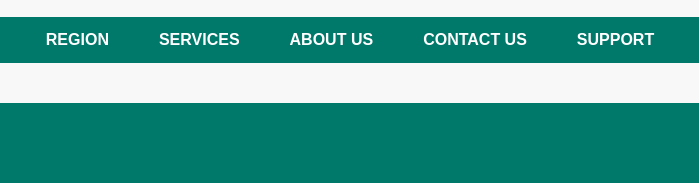
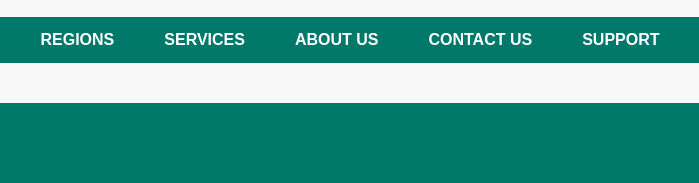
Before and after one commit to Roshan-x-arc/workers4u, a plain HTML site: page index.html in a window 1280 px wide. Shown: the part 197-380 px from the top of the page, 290-989 px from the left. Drawn offline with Linux system fonts and the light colour scheme.

Commit message:
Update index.html

```diff
--- a/index.html
+++ b/index.html
@@ -61,7 +61,7 @@
             <img src="photos/log.jpg.png" alt="Logo" class="logo">
             <nav>
                 <ul>
-                    <li><a href="index1.html">REGION</a></li>
+                    <li><a href="index1.html">REGIONS</a></li>
                     <li><a href="index7.html">SERVICES</a></li>
                     <li><a href="index3.html">ABOUT US</a></li>
                     <li><a href="index2.html">CONTACT US</a></li>
```
